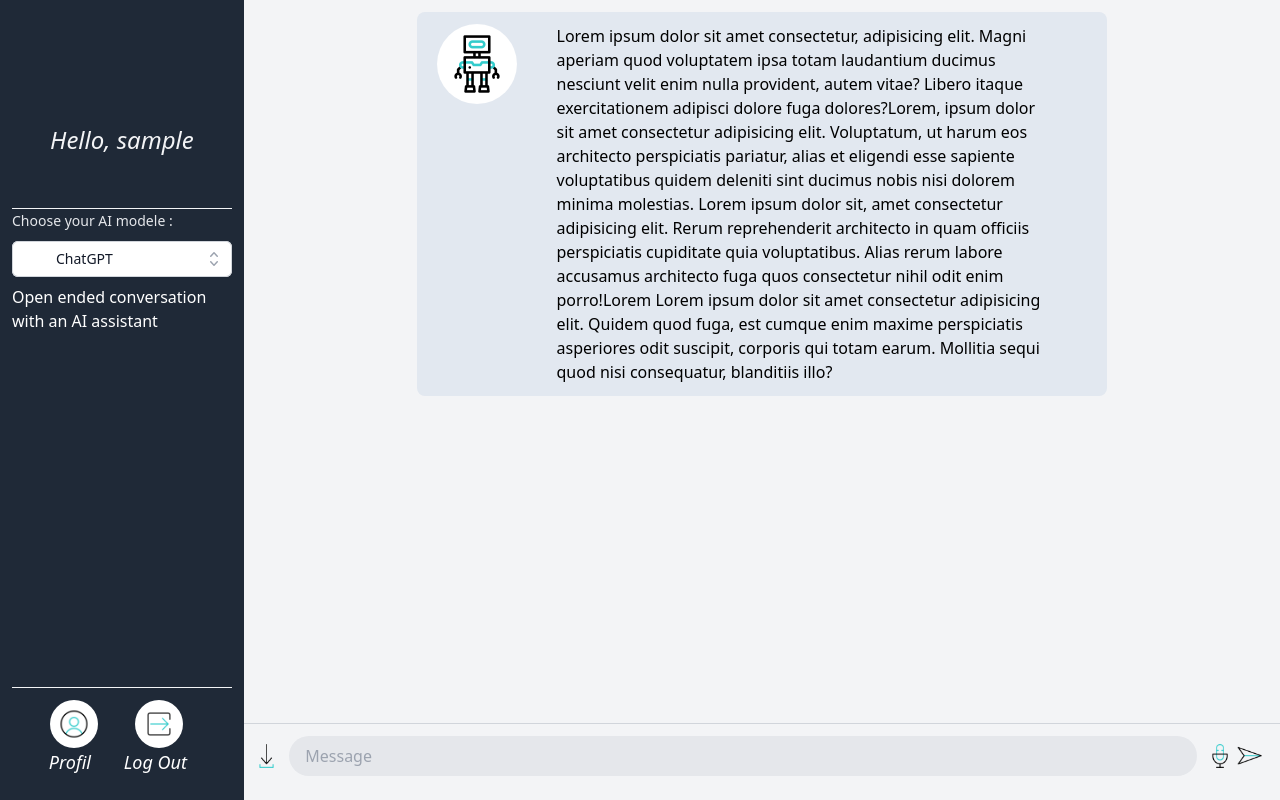
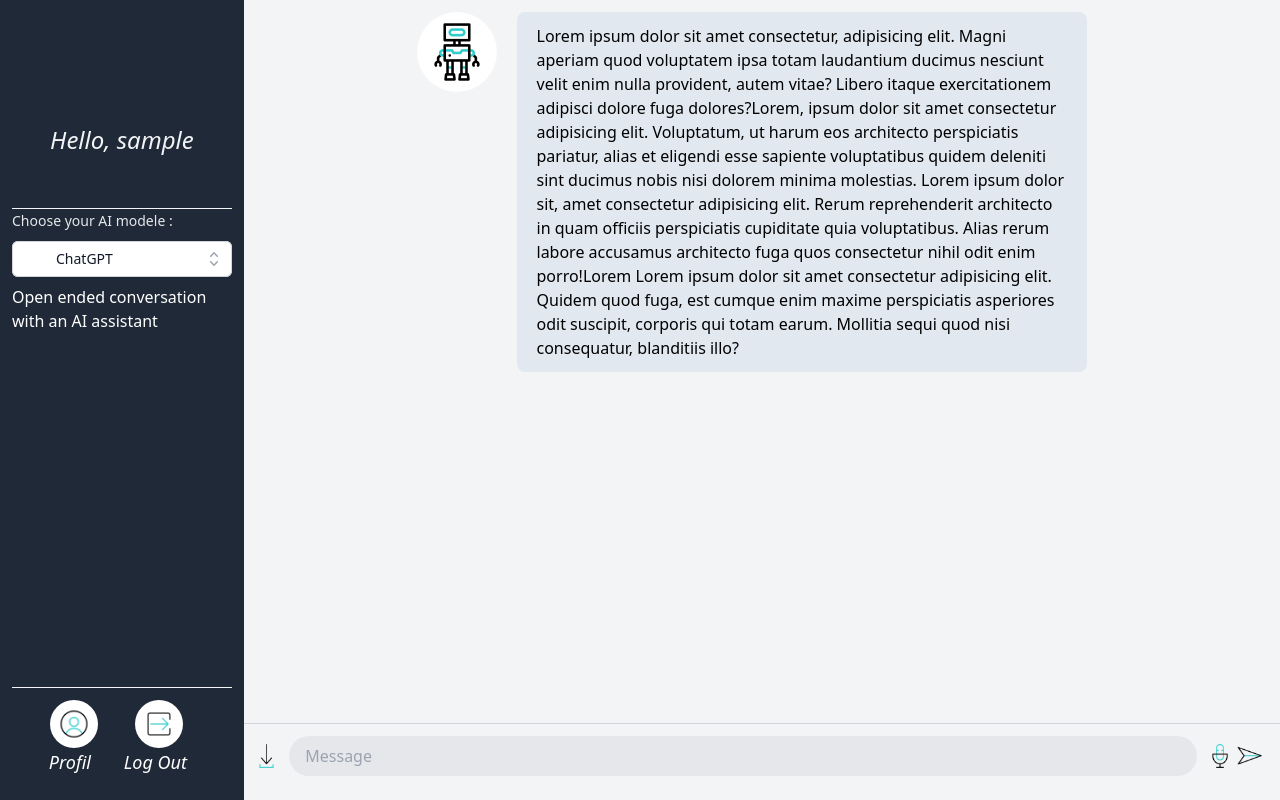
Before and after one commit to jibenight/React-ChatGPT, a React (Vite) app: page / in a window 1280 px wide. Built offline with nearby package versions, Linux system fonts and the light colour scheme; sample sign-in values are in the browser's storage; grey boxes are pictures that could not be loaded.

Commit message:
update chatText design

```diff
--- a/src/component/ChatText.jsx
+++ b/src/component/ChatText.jsx
@@ -13,7 +13,7 @@ function ChatText(props) {
     setImgSrc(chatGPT);
   };
   return (
-    <div className='rounded-lg m-3 px-5 p-3 bg-slate-200 flex xl:w-2/3 xl:mx-auto'>
+    <div className=' m-3  flex xl:w-2/3 xl:mx-auto'>
       <img
         src={imgSrc}
         alt=''
@@ -22,7 +22,7 @@ function ChatText(props) {
         onMouseOut={handleMouseOut}
         key={imgSrc}
       />
-      <p className='mx-10'>
+      <p className='mx-5 px-5 p-3 rounded-lg bg-slate-200'>
         Lorem ipsum dolor sit amet consectetur, adipisicing elit. Magni aperiam
         quod voluptatem ipsa totam laudantium ducimus nesciunt velit enim nulla
         provident, autem vitae? Libero itaque exercitationem adipisci dolore
```
